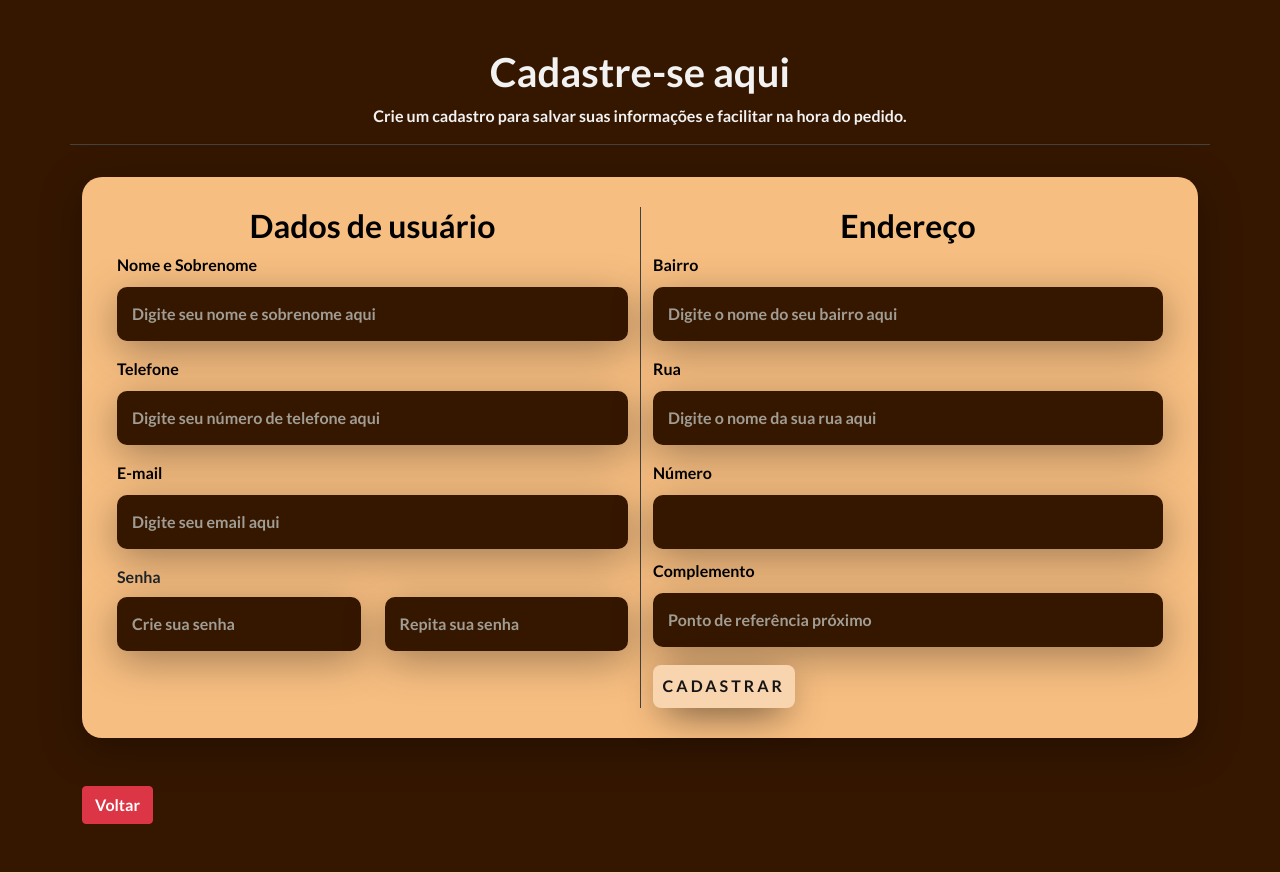
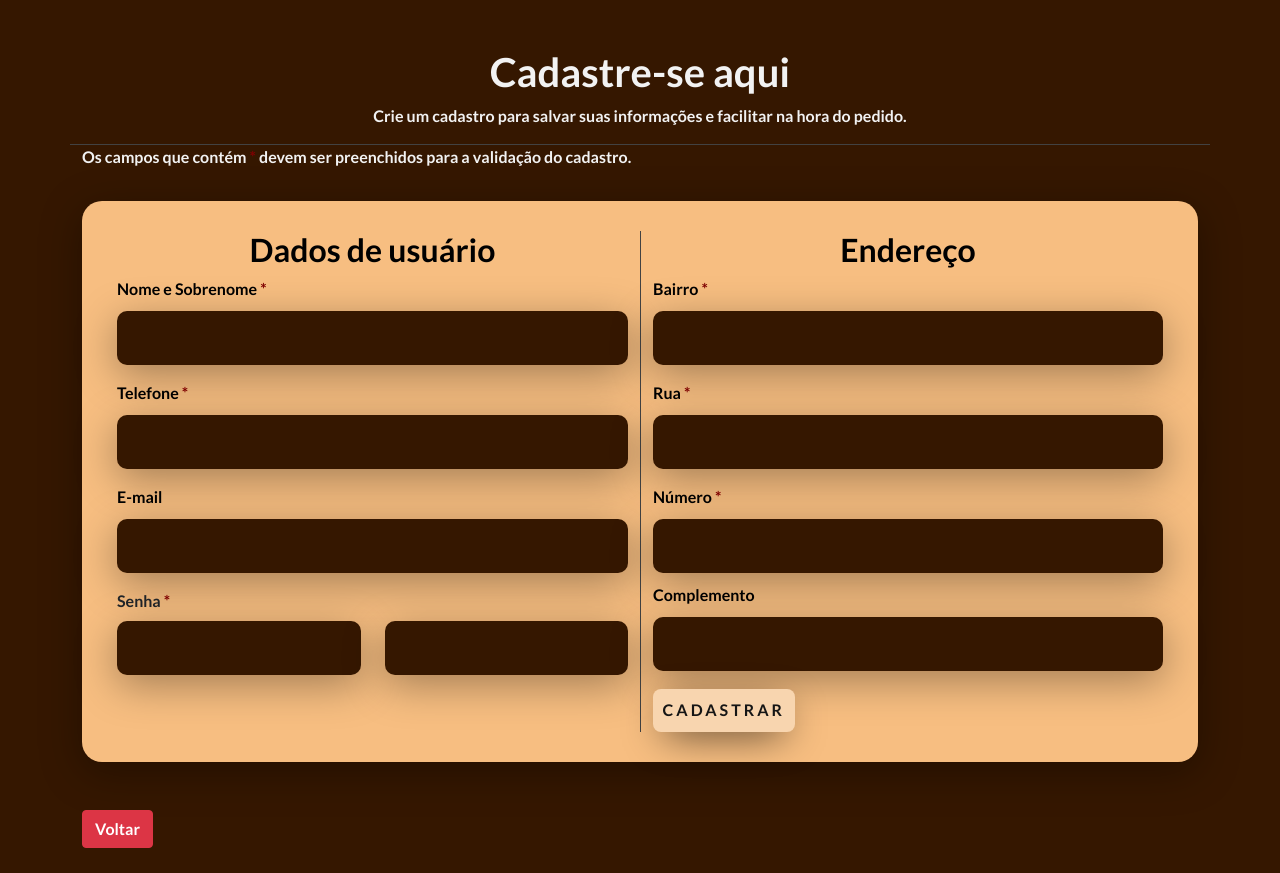
Before and after one commit to Elian-beep/delivery-restaurant, a PHP site: page /Cliente/Cadastro/cadastro.php in a window 1280 px wide. Shown: the top 873 px of the page. Run offline with PHP 8.4, Linux system fonts and the light colour scheme.

Commit message:
adição dos * nos campos obrigatorios e retirada dos placeholders na tela de cadastro de novo cliente

```diff
--- a/Cliente/Cadastro/cadastro.php
+++ b/Cliente/Cadastro/cadastro.php
@@ -36,6 +36,10 @@
     <p>Crie um cadastro para salvar suas informações e facilitar na hora do pedido.</p>
   </div><!-- FIM: TITULOS INICIAIS -->
 
+  <div class="container font-color-B01">
+    <p>Os campos que contém <span class="font-color-C01">*</span> devem ser preenchidos para a validação do cadastro.</p>
+  </div>
+
   <!-- INICIO: FORMULARIO DE CADASTRO -->
   <div class="container">
     <form action="../cardapio/cardapio.php" class="form-cadastro">
@@ -50,30 +54,30 @@
 
             <div class="mb-3 text-field">
               <!-- NOME -->
-              <label class="form-label">Nome e Sobrenome</label>
-              <input type="text" placeholder="Digite seu nome e sobrenome aqui" required>
+              <label class="form-label">Nome e Sobrenome <span class="font-color-C01">*</span></label>
+              <input type="text" required>
             </div>
 
             <div class="mb-3 text-field">
               <!-- TELEFONE -->
-              <label class="form-label">Telefone</label>
-              <input type="text" placeholder="Digite seu número de telefone aqui" required>
+              <label class="form-label">Telefone <span class="font-color-C01">*</span></label>
+              <input type="text" required>
             </div>
 
             <div class="mb-3 text-field">
               <!-- EMAIL -->
               <label class="form-label">E-mail</label>
-              <input type="email" placeholder="Digite seu email aqui">
+              <input type="email">
             </div>
 
             <div class="row">
               <!-- SENHA -->
-              <label class="form-label">Senha</label>
+              <label class="form-label">Senha <span class="font-color-C01">*</span></label>
               <div class="col text-field">
-                <input type="password" placeholder="Crie sua senha" aria-label="First name">
+                <input type="password" aria-label="First name" required>
               </div>
               <div class="col text-field">
-                <input type="password" placeholder="Repita sua senha" aria-label="Last name">
+                <input type="password" aria-label="Last name" required>
               </div>
             </div>
           </div>
@@ -86,26 +90,26 @@
             </div>
             <div class="mb-3 text-field">
               <!-- BAIRRO -->
-              <label class="form-label">Bairro</label>
-              <input type="text" placeholder="Digite o nome do seu bairro aqui" required>
+              <label class="form-label">Bairro <span class="font-color-C01">*</span></label>
+              <input type="text" required>
             </div>
 
             <div class="mb-3 text-field">
               <!-- RUA -->
-              <label class="form-label">Rua</label>
-              <input type="text" placeholder="Digite o nome da sua rua aqui" required>
+              <label class="form-label">Rua <span class="font-color-C01">*</span></label>
+              <input type="text" required>
             </div>
 
             <!-- NÚMERO E COMPLEMENTO -->
             <div class="col-12">
               <div class="row">
                 <div class="col-3 text-field">
-                  <label class="form-label">Número</label>
+                  <label class="form-label">Número <span class="font-color-C01">*</span></label>
                   <input type="number" required>
                 </div>
                 <div class="col-9 text-field">
                   <label class="form-label">Complemento</label>
-                  <input type="text" placeholder="Ponto de referência próximo">
+                  <input type="text">
                 </div>
               </div>
             </div>
--- a/Cliente/Styles/main.css
+++ b/Cliente/Styles/main.css
@@ -39,3 +39,25 @@
 .font-color-B03{color: #424242;}
 
 .font-color-B04{color: #00000056;}
+
+/* SESSÃO DAS CORES DESCONEXAS */
+
+.color-C01{background: #800000;}
+
+.font-color-C01{color: #800000;}
+
+.color-C02{background: #B22222;}
+
+.font-color-C02{color: #B22222;}
+
+.color-C03{background: #A52A2A;}
+
+.font-color-C03{color: #A52A2A;}
+
+.color-C04{background: #FA8072;}
+
+.font-color-C04{color: #FA8072;}
+
+.color-C05{background: #E9967A;}
+
+.font-color-C05{color: #E9967A;}
--- a/Cliente/cardapio/slider.css
+++ b/Cliente/cardapio/slider.css
@@ -21,8 +21,10 @@
 
 .carousel-control-prev i,
 .carousel-control-next i{ /*Botões laterais de controle*/
-    color: #111;
+    color: #222;
+    background: aliceblue;
     font-size: 3em;
+    border-radius: 8px;
 }
 
 .carousel-control-prev i:hover,
```
